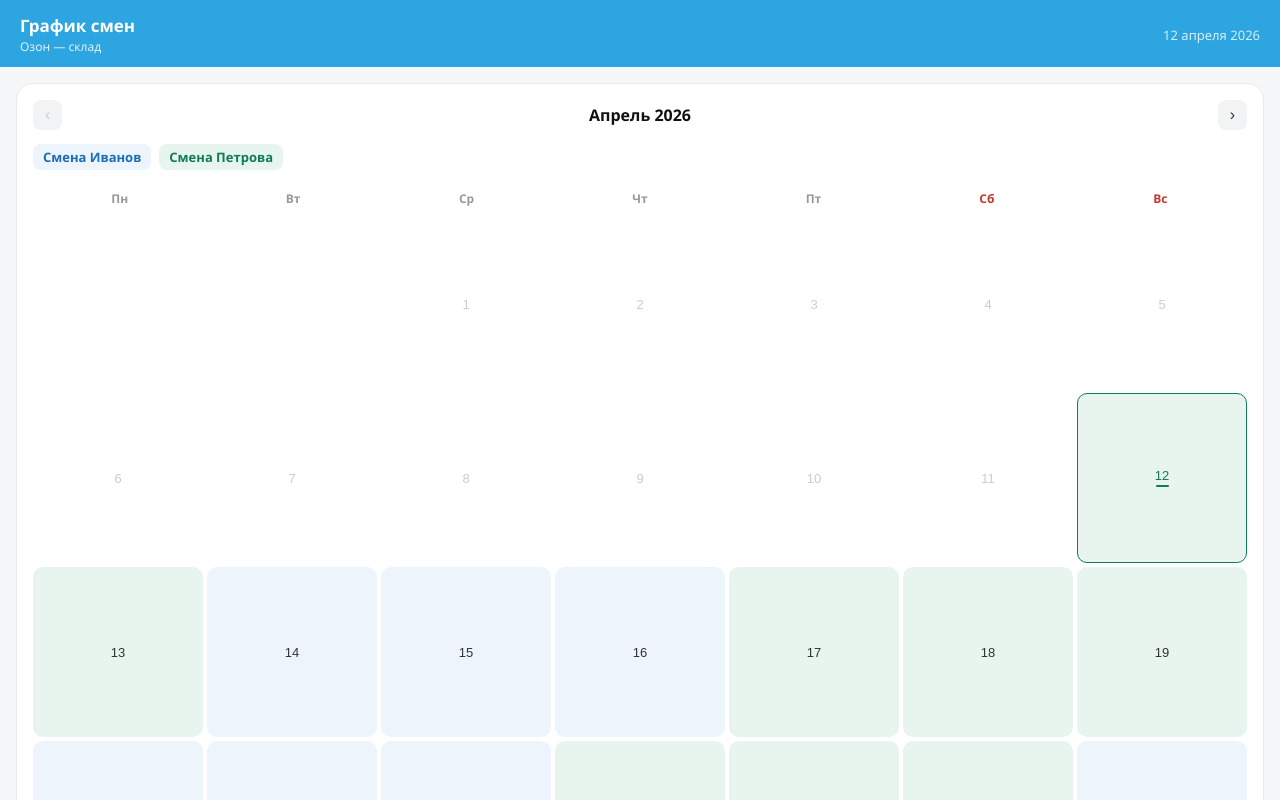
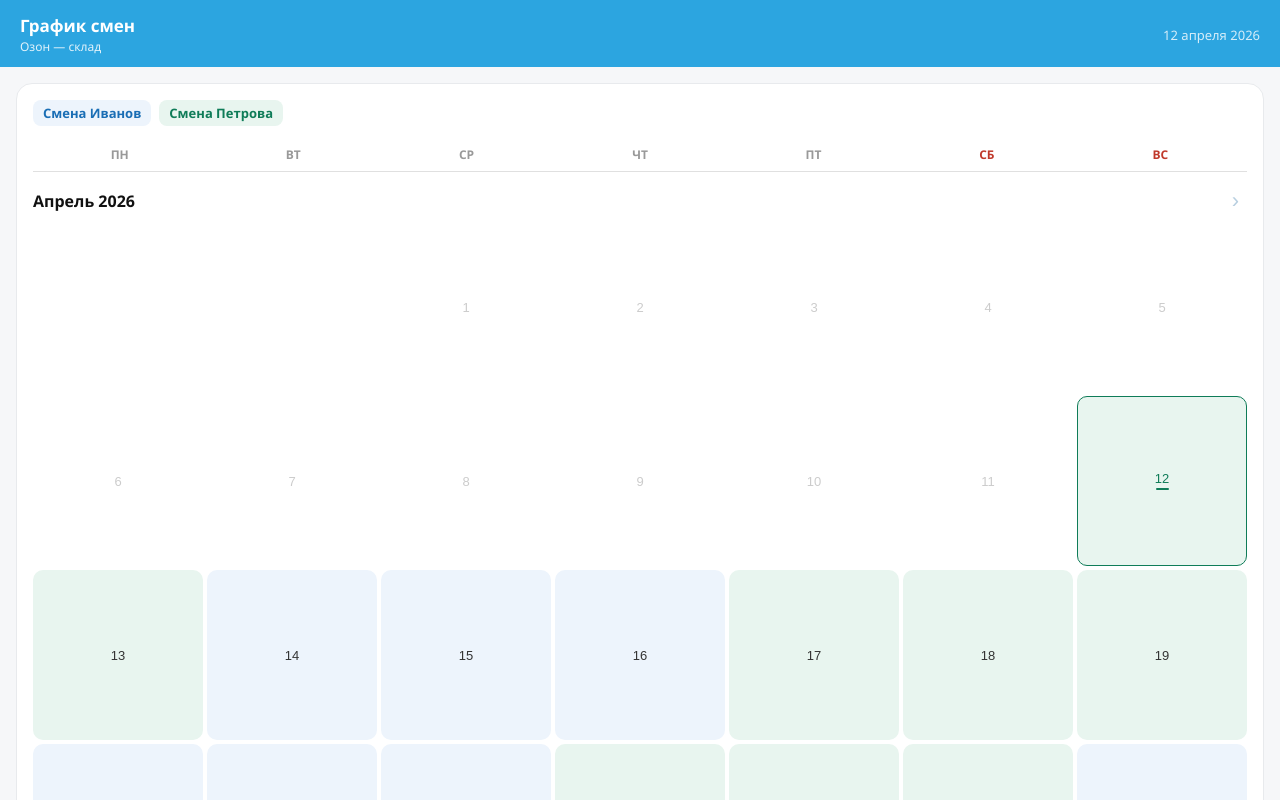
Before and after one commit to liketurbo/shift-app, a React (Vite) app: page / in a window 1280 px wide. Shown: the top 800 px of the page. Built offline with nearby package versions, Linux system fonts and the light colour scheme.

Commit message:
Change month navigation

```diff
--- a/src/App.jsx
+++ b/src/App.jsx
@@ -35,6 +35,8 @@ export default function ShiftSchedule() {
     ? "Сегодня"
     : `${DAYS_RU[selectedDate.getDay()]}, ${selectedDate.getDate()} ${MONTHS_RU_GEN[selectedDate.getMonth()]}`;
 
+  const isCurrentMonth = viewYear === today.getFullYear() && viewMonth === today.getMonth();
+
   return (
     <div className={styles.app}>
       <div className={styles.topbar}>
@@ -47,16 +49,6 @@ export default function ShiftSchedule() {
 
       <div className={styles.content}>
         <div className={styles["calendar-card"]}>
-          <div className={styles["month-nav"]}>
-            <button
-              className={styles["month-nav__btn"]}
-              onClick={prevMonth}
-              disabled={viewYear === today.getFullYear() && viewMonth === today.getMonth()}
-            >‹</button>
-            <span className={styles["month-nav__label"]}>{MONTHS_RU[viewMonth]} {viewYear}</span>
-            <button className={styles["month-nav__btn"]} onClick={nextMonth}>›</button>
-          </div>
-
           <Legend />
 
           <Calendar
@@ -65,6 +57,10 @@ export default function ShiftSchedule() {
             today={today}
             selectedDate={selectedDate}
             onSelectDate={setSelectedDate}
+            monthLabel={`${MONTHS_RU[viewMonth]} ${viewYear}`}
+            onPrev={prevMonth}
+            onNext={nextMonth}
+            isCurrentMonth={isCurrentMonth}
           />
         </div>
 
--- a/src/App.module.css
+++ b/src/App.module.css
@@ -42,33 +42,6 @@
   padding: 16px 16px 20px;
 }
 
-.month-nav {
-  display: flex;
-  align-items: center;
-  justify-content: space-between;
-  margin-bottom: 14px;
-}
-
-.month-nav__btn {
-  background: #f2f3f5;
-  border: none;
-  border-radius: 8px;
-  padding: 6px 12px;
-  cursor: pointer;
-  font-size: 16px;
-  color: #333;
-}
-
-.month-nav__btn:disabled {
-  color: #ccc;
-  cursor: default;
-}
-
-.month-nav__label {
-  font-weight: 700;
-  font-size: 16px;
-  color: #111;
-}
 
 /* ── Shift card ── */
 .shift-card {
--- a/src/components/Calendar.jsx
+++ b/src/components/Calendar.jsx
@@ -2,7 +2,7 @@ import { CONFIG } from "../config";
 import { getGroupForDate, isSameDay, getDaysInMonth, getFirstDayOfWeek } from "../utils";
 import styles from "./Calendar.module.css";
 
-export default function Calendar({ year, month, today, selectedDate, onSelectDate }) {
+export default function Calendar({ year, month, today, selectedDate, onSelectDate, monthLabel, onPrev, onNext, isCurrentMonth }) {
   const daysInMonth = getDaysInMonth(year, month);
   const firstDow = getFirstDayOfWeek(year, month);
 
@@ -19,6 +19,17 @@ export default function Calendar({ year, month, today, selectedDate, onSelectDat
             {d}
           </div>
         ))}
+      </div>
+
+      {/* Month navigation */}
+      <div className={styles["month-nav"]}>
+        <span className={styles["month-nav__label"]}>{monthLabel}</span>
+        <div className={styles["month-nav__buttons"]}>
+          {!isCurrentMonth && (
+            <button className={styles["month-nav__btn"]} onClick={onPrev}>‹</button>
+          )}
+          <button className={styles["month-nav__btn"]} onClick={onNext}>›</button>
+        </div>
       </div>
 
       {/* Day grid */}
--- a/src/components/Calendar.module.css
+++ b/src/components/Calendar.module.css
@@ -1,7 +1,43 @@
+/* ── Month navigation ── */
+.month-nav {
+  display: flex;
+  align-items: center;
+  padding: 10px 0 6px;
+}
+
+.month-nav__label {
+  flex: 1;
+  font-weight: 700;
+  font-size: 16px;
+  color: #111;
+}
+
+.month-nav__buttons {
+  display: flex;
+  align-items: center;
+  gap: 2px;
+}
+
+.month-nav__btn {
+  background: none;
+  border: none;
+  padding: 4px 8px;
+  cursor: pointer;
+  font-size: 22px;
+  line-height: 1;
+  color: #b8cfe0;
+  transition: color 0.13s;
+}
+
+.month-nav__btn:hover {
+  color: #7aaec8;
+}
+
 .calendar__weekdays {
   display: grid;
   grid-template-columns: repeat(7, 1fr);
   margin-bottom: 4px;
+  border-bottom: 1.5px solid #e0e0e0;
 }
 
 .calendar__weekday {
@@ -10,6 +46,7 @@
   font-weight: 600;
   padding: 4px 0 8px;
   color: #999;
+  text-transform: uppercase;
 }
 
 .calendar__weekday--weekend {
```
